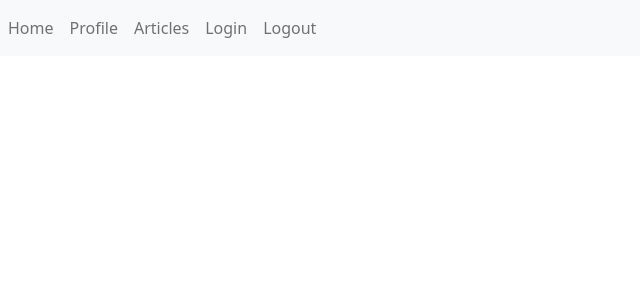
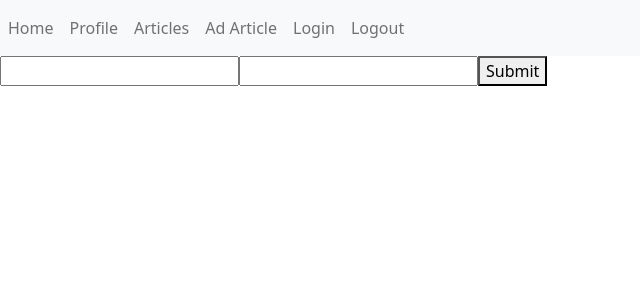
Before and after one commit to MaximilianHagelstam/privatevoid, a React (Create React App) app in the folder client/: page /add in a window 1280 px wide. Shown: the top 300 px of the page, without its empty margins (0-640 px from the left). Built offline with nearby package versions, Linux system fonts and the light colour scheme.

Commit message:
Create addArticle component

```diff
--- a/client/src/AppRouter.js
+++ b/client/src/AppRouter.js
@@ -3,6 +3,7 @@ import { Route, Switch } from 'react-router-dom';
 import { Home } from './components/home/Home';
 import { Profile } from './components/profile/Profile';
 import { ArticelsList } from './components/articleList/ArticleList';
+import AddArticle from './components/addArticle/addArticle';
 
 export const AppRouter = () => {
   return (
@@ -10,6 +11,7 @@ export const AppRouter = () => {
       <Route exact path="/" component={Home} />
       <Route path="/profile" component={Profile} />
       <Route path="/articles" component={ArticelsList} />
+      <Route path="/add" component={AddArticle} />
     </Switch>
   );
 };
--- /dev/null
+++ b/client/src/components/addArticle/addArticle.js
@@ -0,0 +1,46 @@
+import React, { Component } from 'react';
+import { addArticle } from '../../util/api';
+
+class AddArticle extends Component {
+  constructor() {
+    super();
+    this.state = {
+      title: '',
+      description: '',
+    };
+  }
+
+  onChange = (e) => {
+    this.setState({ [e.target.name]: e.target.value });
+  };
+
+  onSubmit = (e) => {
+    e.preventDefault();
+    const { title, description } = this.state;
+
+    addArticle({ title, description });
+  };
+
+  render() {
+    const { title, description } = this.state;
+    return (
+      <form onSubmit={this.onSubmit}>
+        <input
+          type="text"
+          name="title"
+          value={title}
+          onChange={this.onChange}
+        />
+        <input
+          type="text"
+          name="description"
+          value={description}
+          onChange={this.onChange}
+        />
+        <button type="submit">Submit</button>
+      </form>
+    );
+  }
+}
+
+export default AddArticle;
--- a/client/src/components/common/Header.js
+++ b/client/src/components/common/Header.js
@@ -29,6 +29,11 @@ export const Header = () => {
           </Link>
         </li>
         <li className="navbar-item">
+          <Link to="/add" className="nav-link">
+            Ad Article
+          </Link>
+        </li>
+        <li className="navbar-item">
           <Link onClick={handleSignInClick} className="nav-link">
             Login
           </Link>
--- a/client/src/util/api.js
+++ b/client/src/util/api.js
@@ -1,12 +1,12 @@
 export const getArticles = () =>
   fetch('http://localhost:8080/api/show').then((res) => res.json());
 
-export const addArticle = (article) =>
+export const addArticle = (data) =>
   fetch('http://localhost:8080/api/add', {
     method: 'POST',
     headers: {
       Accept: 'application/json',
       'Content-Type': 'application/json',
     },
-    body: JSON.stringify(article),
+    body: JSON.stringify(data),
   });
```
